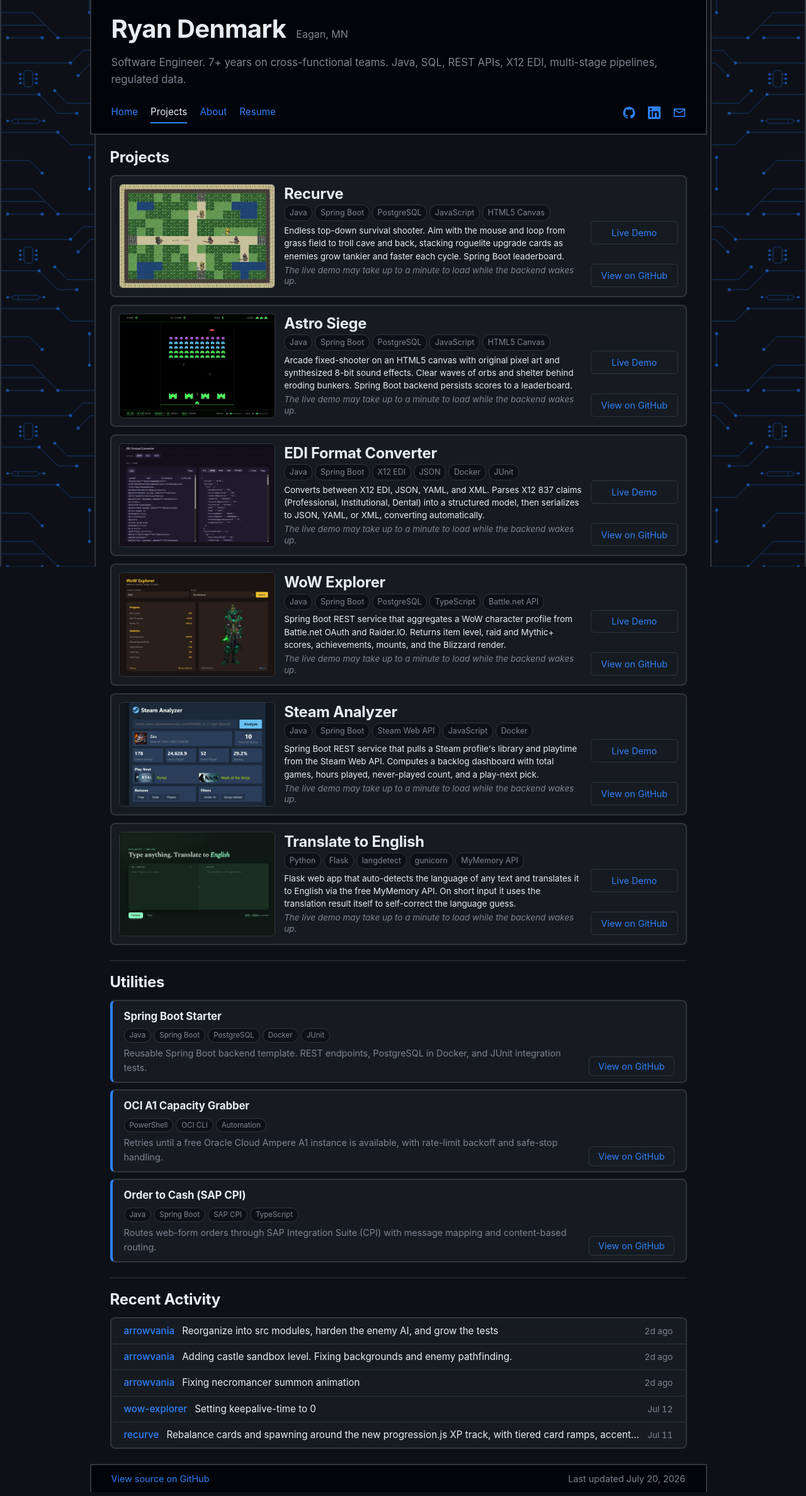
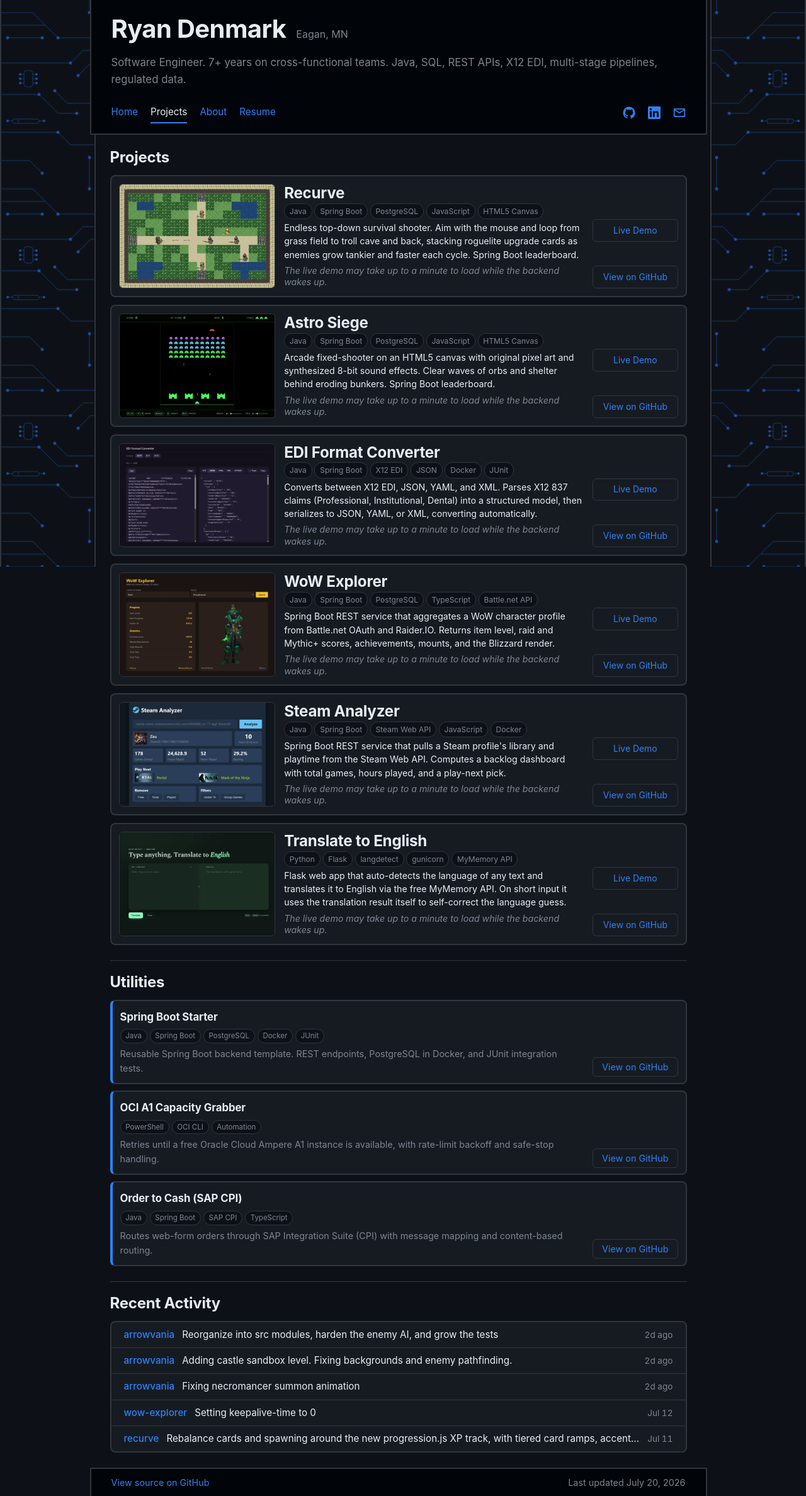
Before and after one commit to rwdenmark/rwdenmark.github.io, a Jekyll site: the page built from projects.html, in a window 1280 px wide. Shown: the whole page at 63% size. Built offline with Jekyll 4.4.1, drawn with Linux system fonts in a browser that asks for light colours.

Commit message:
Fixing project card layout

```diff
--- a/_data/projects.yml
+++ b/_data/projects.yml
@@ -14,7 +14,7 @@
   width: 1200
   height: 800
   stack: [Java, Spring Boot, PostgreSQL, JavaScript, HTML5 Canvas]
-  description: "Arcade fixed-shooter on an HTML5 canvas with original pixel art and synthesized 8-bit sound effects. Clear waves of orbs and shelter behind eroding bunkers. Spring Boot backend persists scores to a leaderboard."
+  description: "Arcade fixed-shooter on an HTML5 canvas with original pixel art and synthesized 8-bit sound effects. Clear waves of orbs and shelter behind eroding bunkers. Spring Boot leaderboard."
   github: https://github.com/rwdenmark/astro-siege
   demo: https://astro-siege.onrender.com
   home: https://rdenmark.savannah-luma.ts.net/astro/
@@ -44,7 +44,7 @@
   width: 1200
   height: 800
   stack: [Java, Spring Boot, Steam Web API, JavaScript, Docker]
-  description: "Spring Boot REST service that pulls a Steam profile's library and playtime from the Steam Web API. Computes a backlog dashboard with total games, hours played, never-played count, and a play-next pick."
+  description: "Spring Boot REST service that pulls a Steam profile's library and playtime from the Steam Web API. Computes a backlog dashboard with total games, hours played, and a play-next pick."
   github: https://github.com/rwdenmark/steam-analyzer
   demo: https://steam-analyzer.onrender.com
   home: https://rdenmark.savannah-luma.ts.net/steam/
--- a/assets/style.css
+++ b/assets/style.css
@@ -255,7 +255,7 @@
   border-radius: 8px;
   display: grid;
   grid-template-columns: 28% 1fr auto;
-  grid-template-rows: min(6px, 0.66cqi) auto min(6px, 0.66cqi) auto 1fr auto min(6px, 0.66cqi);
+  grid-template-rows: clamp(0px, calc((100cqi - 780px) * 0.044), 6px) auto 3fr auto 5fr auto clamp(0px, calc((100cqi - 780px) * 0.044), 6px);
   grid-template-areas:
     "img .      ."
     "img title  title"
@@ -282,7 +282,7 @@
   transform: translateY(-2px);
   border-color: var(--accent);
 }
-.project-card h3 { grid-area: title; font-size: min(1.6rem, 2.9cqi); font-weight: 700; margin: 0; line-height: 1.2; letter-spacing: -0.01em; }
+.project-card h3 { grid-area: title; font-size: min(1.6rem, 2.79cqi); font-weight: 700; margin: 0; line-height: 1.2; letter-spacing: -0.01em; }
 .project-thumb { width: 100%; height: 100%; object-fit: cover; display: block; }
 .project-stack { grid-area: skills; display: flex; flex-wrap: wrap; gap: min(4px, 0.44cqi); align-content: center; }
 /* Shared stack-pill base, sized per context below. */
@@ -292,10 +292,10 @@
   border: 1px solid var(--border);
   border-radius: 12px;
 }
-.project-stack span { font-size: min(0.78rem, 1.42cqi); padding: 2px min(8px, 0.87cqi); }
+.project-stack span { font-size: min(0.78rem, 1.36cqi); padding: 2px min(8px, 0.87cqi); }
 /* Description and the cold-start note share the bottom row, the note sits under the description. */
 .desc-wrap { grid-area: desc; display: flex; flex-direction: column; justify-content: flex-end; gap: min(6px, 0.7cqi); min-width: 0; }
-.project-card p { margin: 0; line-height: 1.5; font-size: min(0.95rem, 1.72cqi); }
+.project-card p { margin: 0; line-height: 1.5; font-size: min(0.95rem, 1.63cqi); }
 .project-note { margin: 0; color: var(--muted); font-style: italic; font-size: min(0.82rem, 1.45cqi); line-height: 1.35; }
 .project-dot {
   display: none;
@@ -323,17 +323,16 @@
   color: var(--accent-hover);
   text-decoration: none;
 }
-.project-actions a { padding: min(6px, 0.65cqi) min(16px, 1.75cqi); font-size: min(0.9rem, 1.63cqi); text-align: center; white-space: nowrap; }
+.project-actions a { padding: min(6px, 0.65cqi) min(16px, 1.75cqi); font-size: min(0.9rem, 1.57cqi); text-align: center; white-space: nowrap; }
 
-/* Box down, the cold-start note shows. Shrink the 6px insets and tighten the type a touch so the
-   note fits and the card height stays identical to the online state. */
+/* Box down, the cold-start note shows. First eat the 6px insets down to zero, and only shrink the
+   type after that, which is only needed at narrower widths. Card height stays identical to online. */
 body.selfhost-down .project-card {
-  grid-template-rows: min(2px, 0.22cqi) auto min(3px, 0.33cqi) auto 1fr auto min(2px, 0.22cqi);
+  grid-template-rows: 0 auto 3fr auto 5fr auto 0;
 }
-body.selfhost-down .project-card h3 { font-size: min(1.48rem, 2.68cqi); }
-body.selfhost-down .project-card p { font-size: min(0.87rem, 1.52cqi); }
-body.selfhost-down .project-note { font-size: min(0.78rem, 1.37cqi); line-height: 1.3; }
-body.selfhost-down .desc-wrap { gap: min(4px, 0.44cqi); }
+body.selfhost-down .project-card h3 { font-size: min(1.6rem, 2.72cqi); }
+body.selfhost-down .project-card p { font-size: min(0.95rem, 1.6cqi); }
+body.selfhost-down .project-note { font-size: min(0.82rem, 1.4cqi); line-height: 1.3; }
 
 /* Phone stacks to a single column with the image on top and normal fixed sizes. */
 @media (max-width: 640px) {
@@ -354,22 +353,33 @@
 .testimonials-all a, .certs-all a { display: inline-flex; align-items: center; gap: 6px; padding: 6px 14px; }
 
 .scripts-list { display: flex; flex-direction: column; gap: 10px; }
+/* Utilities scale like the project cards. Each row is its own container and the type is in
+   container units, so the text shrinks with the row instead of wrapping to a second line. */
 .script-row {
+  container-type: inline-size;
   display: flex;
   justify-content: space-between;
   align-items: flex-start;
   flex-wrap: wrap;
   gap: 12px 18px;
-  padding: 11px 18px;
+  padding: min(12px, 1.31cqi);
 }
 .script-info { flex: 1 1 320px; min-width: 0; }
-.script-head { display: flex; flex-direction: column; align-items: flex-start; gap: 6px; }
-.script-head h3 { font-size: 1.05rem; font-weight: 700; margin: 0; letter-spacing: -0.005em; }
+.script-head { display: flex; flex-direction: column; align-items: flex-start; gap: min(6px, 0.68cqi); }
+.script-head h3 { font-size: min(1.05rem, 1.9cqi); font-weight: 700; margin: 0; letter-spacing: -0.005em; }
 .script-stack { display: flex; flex-wrap: wrap; gap: 4px; }
-.script-stack span { font-size: 0.72rem; padding: 1px 8px; }
-.script-info p { margin: 5px 0 0; font-size: 0.9rem; color: var(--muted); }
+.script-stack span { font-size: min(0.72rem, 1.3cqi); padding: 1px min(8px, 0.87cqi); }
+.script-info p { margin: 5px 0 0; font-size: min(0.9rem, 1.64cqi); color: var(--muted); }
 .script-actions { flex: 0 0 auto; align-self: flex-end; }
-.script-actions a { padding: 6px 14px; white-space: nowrap; }
+.script-actions a { padding: 6px 14px; font-size: min(0.9rem, 1.64cqi); white-space: nowrap; }
+/* Phone resets utilities to fixed sizes for readability. */
+@media (max-width: 640px) {
+  .script-row { padding: 12px; }
+  .script-head h3 { font-size: 1.05rem; }
+  .script-stack span { font-size: 0.72rem; padding: 1px 8px; }
+  .script-info p { font-size: 0.9rem; }
+  .script-actions a { font-size: 0.9rem; }
+}
 
 .certs { display: flex; flex-direction: column; gap: 10px; }
 .cert-card {
```
